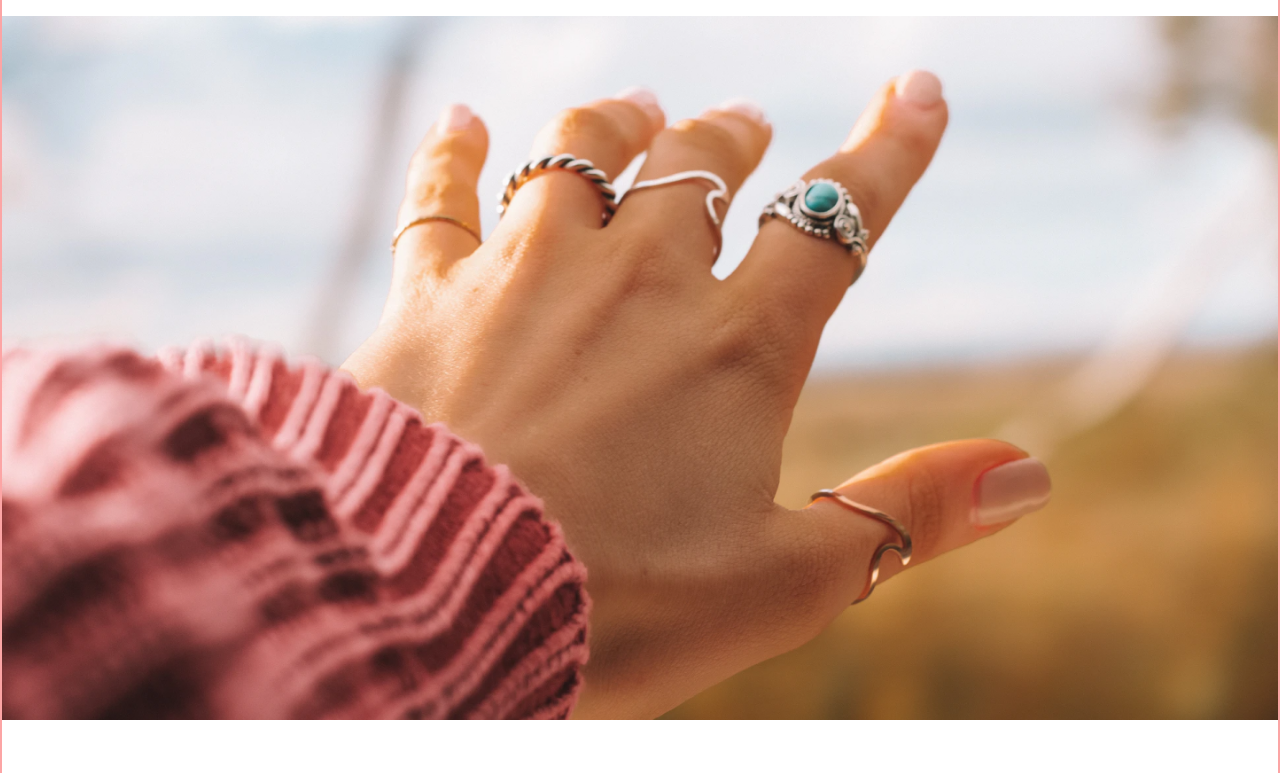
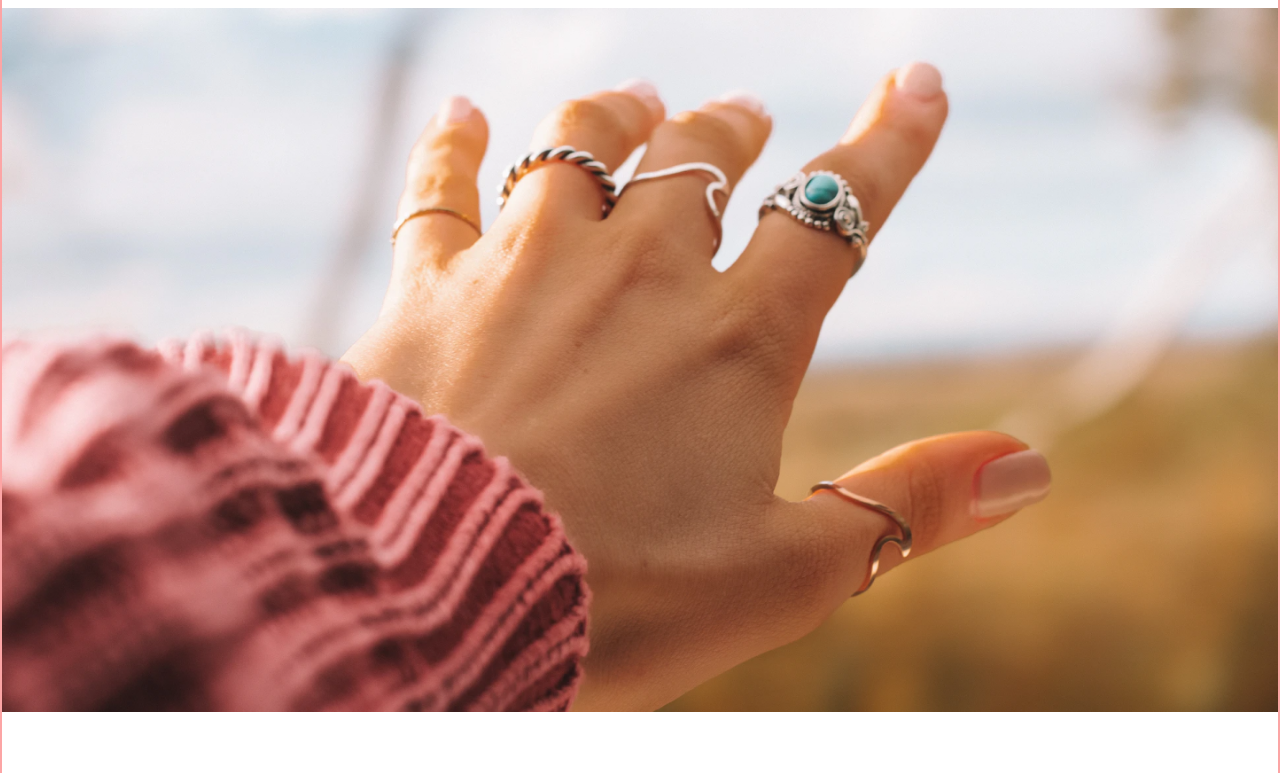
Before and after one commit to eusouf12/jewlary-project, a website built with Vite: page index.html in a window 1280 px wide. Shown: the part 82-855 px from the top of the page. Built offline with nearby package versions, Linux system fonts and the light colour scheme.

Commit message:
changecss

```diff
--- a/index.html
+++ b/index.html
@@ -4,7 +4,7 @@
     <meta charset="UTF-8" />
     <link rel="icon" type="./image/svg+xml" href="/vite.svg" />
     <meta name="viewport" content="width=device-width, initial-scale=1.0" />
-    <link rel="stylesheet" href="./style.css">
+    <link rel="stylesheet" href="./build.css">
     <title>Vite App</title>
   </head>
   <body class="max-w-7xl border-2 border-red-300 mx-auto font-serif">
```
Also changed, not shown: build.css (added).
